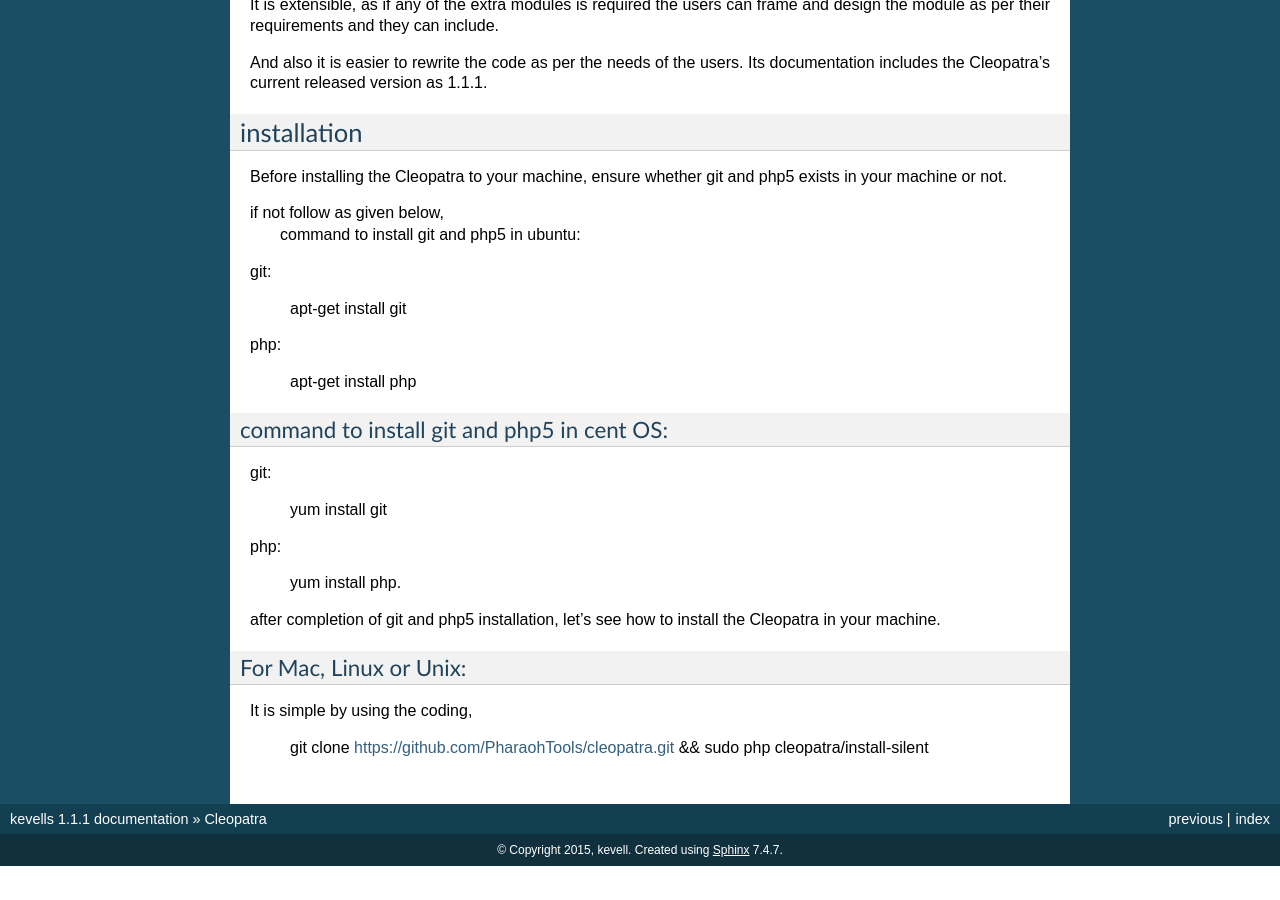
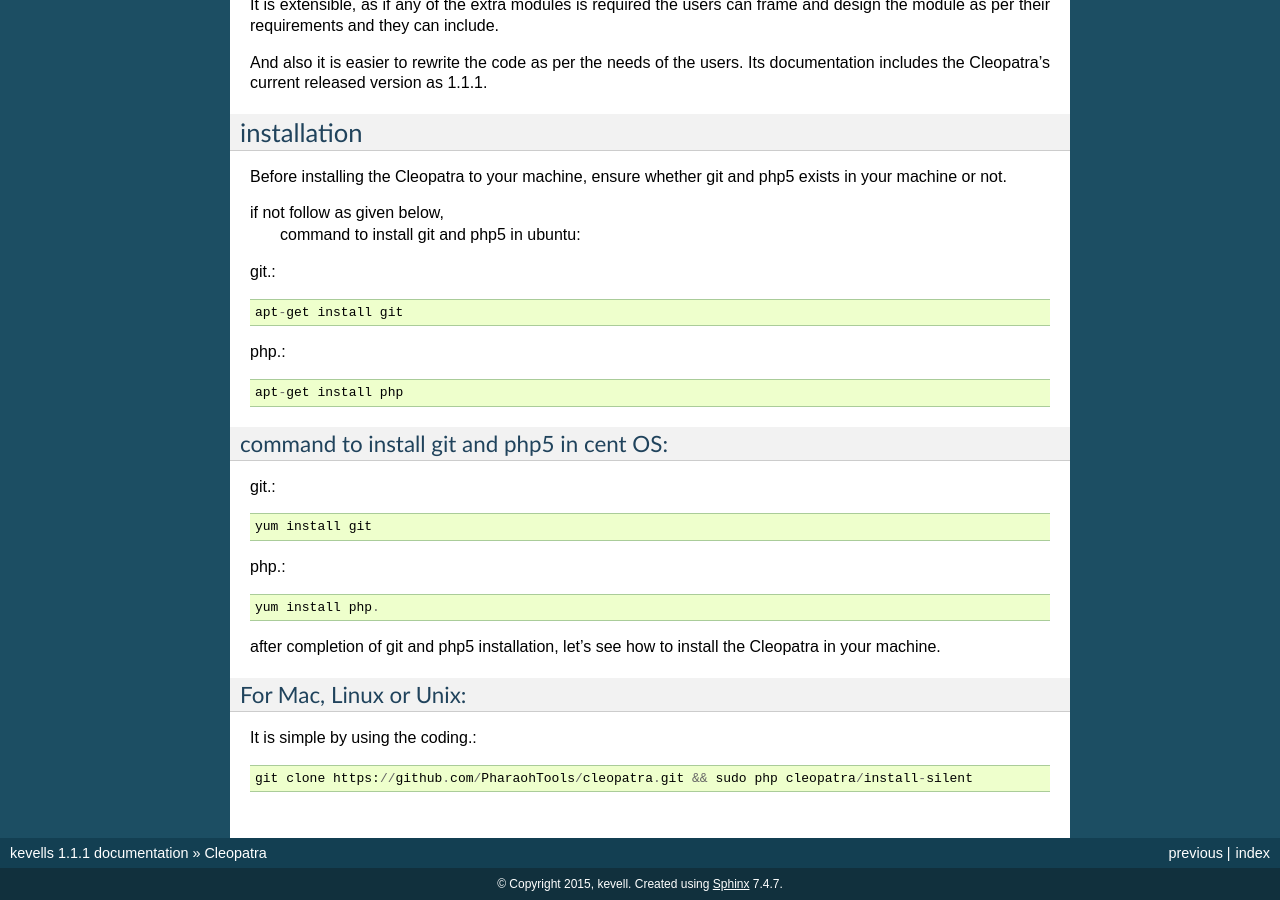
Before and after one commit to deepakajaylinux/kevellphara, a Sphinx documentation site: the page built from docs/source/cleopatra.rst, in a window 1280 px wide and 900 px high, scrolled down 698 px. Built offline with Sphinx 7.4.7, drawn with Linux system fonts in a browser that asks for light colours; pages that are not in the unit, such as notebooks, are missing from menus; before the commit the page ends 1564 px from its top, so only the background shows below that; part of the change alters nothing that is shown.

```diff
--- a/docs/source/cleopatra.rst
+++ b/docs/source/cleopatra.rst
@@ -33,22 +33,22 @@ Before installing the Cleopatra to your machine, ensure whether git and php5 exi
 if not follow as given below,
         command to install git and php5 in ubuntu:
 
-git:
+git.::
 
                 apt-get install git
 
-php:
+php.::
 
                 apt-get install php
 
 command to install git and php5 in cent OS:
 -------------------------------------------
 
-git:
+git.::
 
                 yum install git
 
-php:
+php.::
 
                 yum install php.
 
@@ -56,6 +56,6 @@ after completion of git and php5 installation, let's see how to install the Cleo
 
 For Mac, Linux or Unix:
 -----------------------
-It is simple by using the coding,
+It is simple by using the coding.::
 
         git clone https://github.com/PharaohTools/cleopatra.git && sudo php cleopatra/install-silent
```
